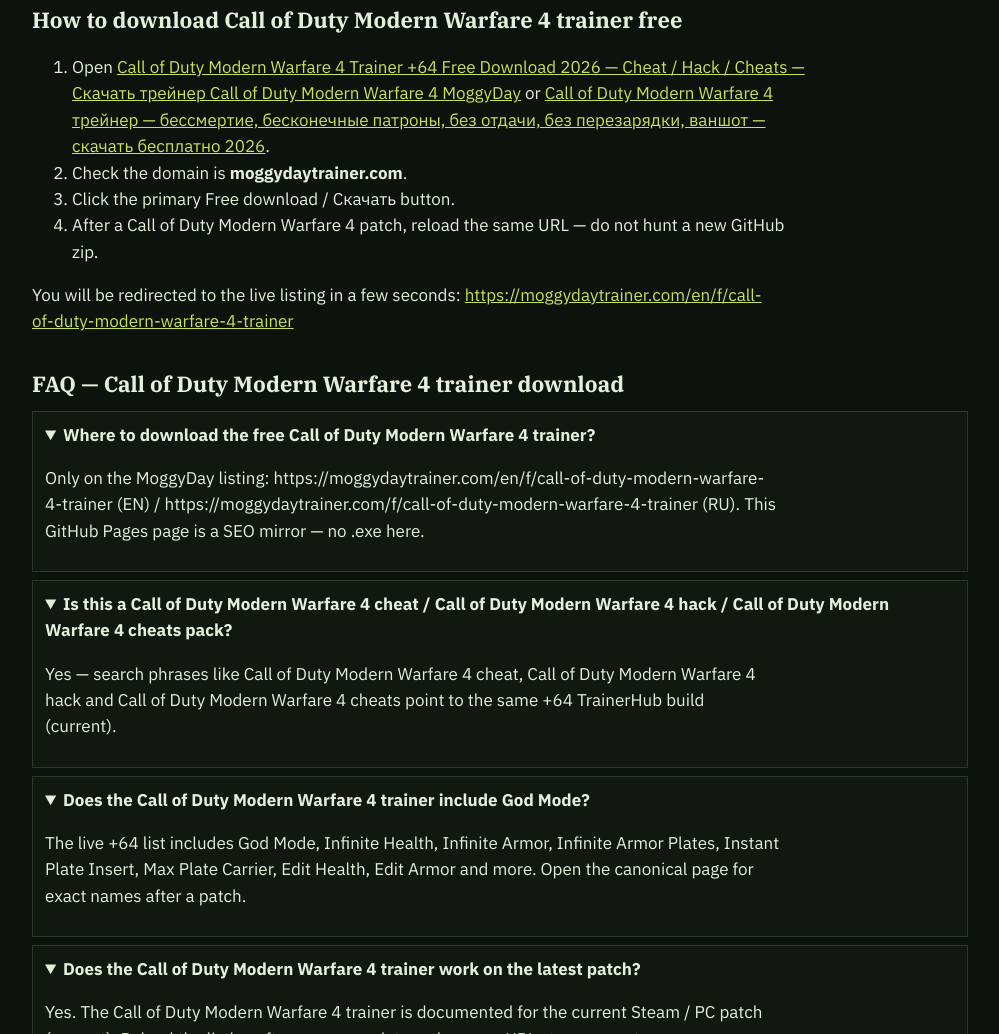
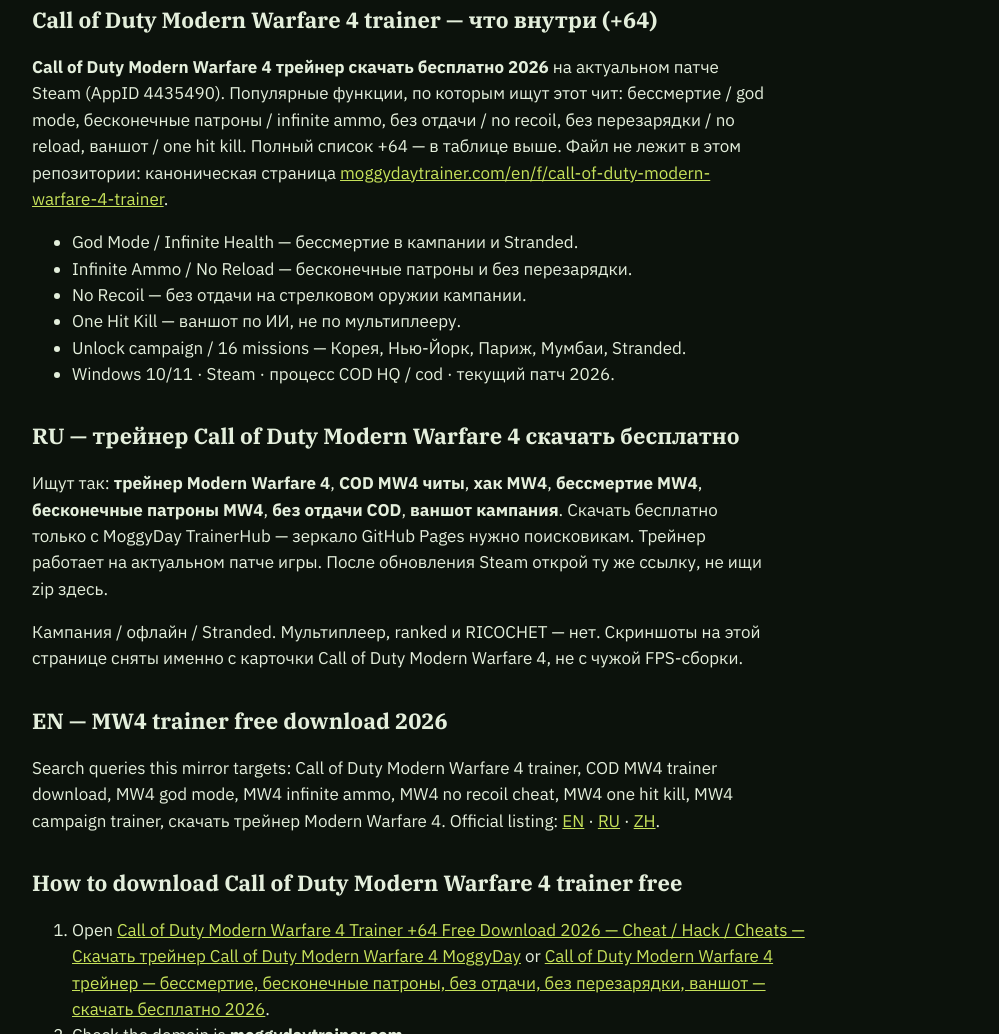
Before and after one commit to veenx0704/cod-mw4-campaign-trainer, a plain HTML site: page index.html in a window 1280 px wide. Shown: the part 6278-7312 px from the top of the page, without its empty margins (140-1139 px from the left). Drawn offline with Linux system fonts and the light colour scheme.

Commit message:
Expand MW4 SEO page + screenshots

```diff
--- a/index.html
+++ b/index.html
@@ -253,6 +253,37 @@
   <p>Steam AppID <strong>4435490</strong>. 16 campaign missions (Korea, New York, Paris, Mumbai, Stranded).
   Not for multiplayer, ranked, or RICOCHET. Works on the current Steam / Windows 11 patch.</p>
 
+  <h2>Call of Duty Modern Warfare 4 trainer — что внутри (+64)</h2>
+  <p><strong>Call of Duty Modern Warfare 4 трейнер скачать бесплатно 2026</strong>
+  на актуальном патче Steam (AppID 4435490). Популярные функции, по которым ищут этот чит:
+  бессмертие / god mode, бесконечные патроны / infinite ammo, без отдачи / no recoil,
+  без перезарядки / no reload, ваншот / one hit kill. Полный список +64 — в таблице выше.
+  Файл не лежит в этом репозитории: каноническая страница
+  <a href="https://moggydaytrainer.com/en/f/call-of-duty-modern-warfare-4-trainer">moggydaytrainer.com/en/f/call-of-duty-modern-warfare-4-trainer</a>.</p>
+  <ul>
+    <li>God Mode / Infinite Health — бессмертие в кампании и Stranded.</li>
+    <li>Infinite Ammo / No Reload — бесконечные патроны и без перезарядки.</li>
+    <li>No Recoil — без отдачи на стрелковом оружии кампании.</li>
+    <li>One Hit Kill — ваншот по ИИ, не по мультиплееру.</li>
+    <li>Unlock campaign / 16 missions — Корея, Нью-Йорк, Париж, Мумбаи, Stranded.</li>
+    <li>Windows 10/11 · Steam · процесс COD HQ / cod · текущий патч 2026.</li>
+  </ul>
+  <h2>RU — трейнер Call of Duty Modern Warfare 4 скачать бесплатно</h2>
+  <p>Ищут так: <strong>трейнер Modern Warfare 4</strong>, <strong>COD MW4 читы</strong>,
+  <strong>хак MW4</strong>, <strong>бессмертие MW4</strong>, <strong>бесконечные патроны MW4</strong>,
+  <strong>без отдачи COD</strong>, <strong>ваншот кампания</strong>.
+  Скачать бесплатно только с MoggyDay TrainerHub — зеркало GitHub Pages нужно поисковикам.
+  Трейнер работает на актуальном патче игры. После обновления Steam открой ту же ссылку, не ищи zip здесь.</p>
+  <p>Кампания / офлайн / Stranded. Мультиплеер, ranked и RICOCHET — нет.
+  Скриншоты на этой странице сняты именно с карточки Call of Duty Modern Warfare 4, не с чужой FPS-сборки.</p>
+  <h2>EN — MW4 trainer free download 2026</h2>
+  <p>Search queries this mirror targets: Call of Duty Modern Warfare 4 trainer,
+  COD MW4 trainer download, MW4 god mode, MW4 infinite ammo, MW4 no recoil cheat,
+  MW4 one hit kill, MW4 campaign trainer, скачать трейнер Modern Warfare 4.
+  Official listing: <a href="https://moggydaytrainer.com/en/f/call-of-duty-modern-warfare-4-trainer">EN</a> ·
+  <a href="https://moggydaytrainer.com/f/call-of-duty-modern-warfare-4-trainer">RU</a> ·
+  <a href="https://moggydaytrainer.com/zh/f/call-of-duty-modern-warfare-4-trainer">ZH</a>.</p>
+
   <h2>How to download Call of Duty Modern Warfare 4 trainer free</h2>
   <ol>
     <li>Open <a href="https://moggydaytrainer.com/en/f/call-of-duty-modern-warfare-4-trainer">Call of Duty Modern Warfare 4 Trainer +64 Free Download 2026 — Cheat / Hack / Cheats — Скачать трейнер Call of Duty Modern Warfare 4 MoggyDay</a> or <a href="https://moggydaytrainer.com/f/call-of-duty-modern-warfare-4-trainer">Call of Duty Modern Warfare 4 трейнер — бессмертие, бесконечные патроны, без отдачи, без перезарядки, ваншот — скачать бесплатно 2026</a>.</li>
```
